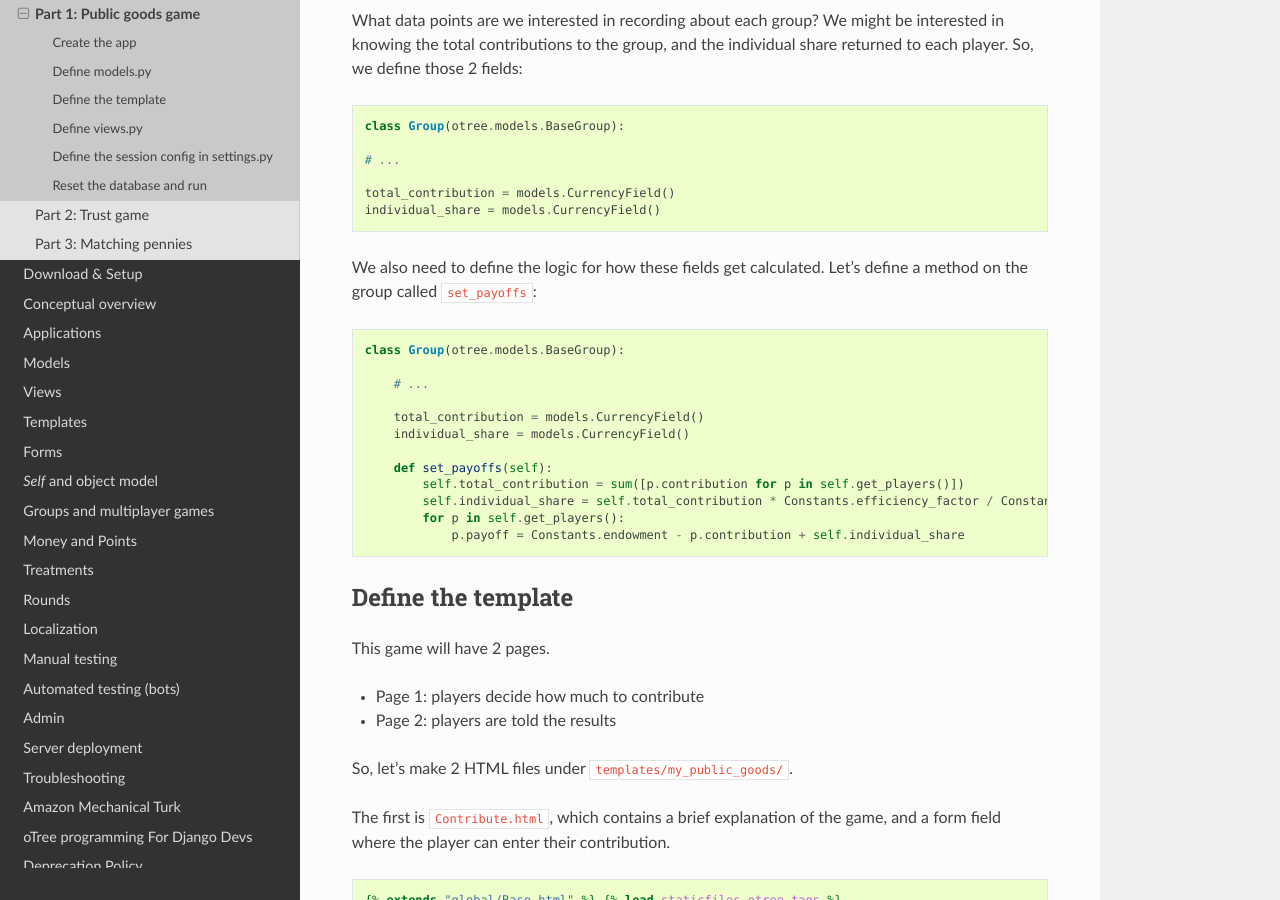
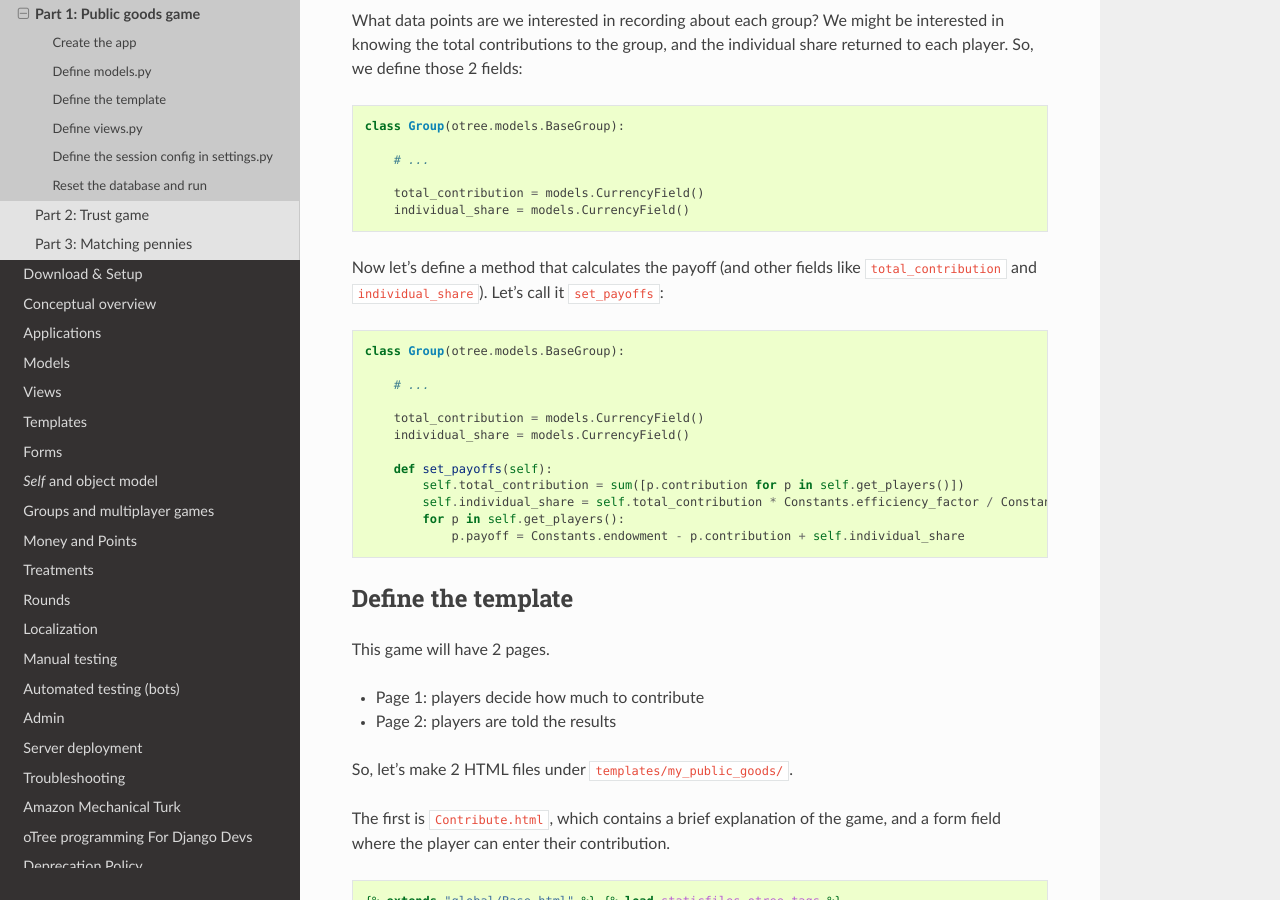
Before and after one commit to oTree-org/otree-docs, a Sphinx documentation site: the page built from source/tutorial/part1.rst, in a window 1280 px wide and 900 px high, scrolled down 1313 px. Built offline with Sphinx 7.4.7 and the Read the Docs theme 2.0.0, drawn with Linux system fonts in a browser that asks for light colours.

Commit message:
fix formatting

```diff
--- a/source/setup.rst
+++ b/source/setup.rst
@@ -71,7 +71,8 @@ Launcher install
 
 .. note::
 
-    ``otree.py`` cannot be executed inside a ``virtualenv``. You should execute it with a regular non-virtualenv
+    For ``virtualenv`` users: ``otree.py`` cannot be executed inside a ``virtualenv``.
+    You should execute it with a regular non-virtualenv
     python. When it is first executed, it will create a new virtualenv and install all its dependencies there.
 
 
--- a/source/tutorial/part1.rst
+++ b/source/tutorial/part1.rst
@@ -56,7 +56,7 @@ main thing is how much they contributed. So, we define a field
 
 .. code-block:: python
 
-        class Player(otree.models.BasePlayer):
+    class Player(otree.models.BasePlayer):
 
         # ...
 
@@ -70,15 +70,15 @@ fields:
 
 .. code-block:: python
 
-        class Group(otree.models.BaseGroup):
+    class Group(otree.models.BaseGroup):
 
         # ...
 
         total_contribution = models.CurrencyField()
         individual_share = models.CurrencyField()
 
-We also need to define the logic for how these fields get calculated.
-Let's define a method on the group called ``set_payoffs``:
+Now let's define a method that calculates the payoff (and other fields like ``total_contribution`` and ``individual_share``).
+Let's call it ``set_payoffs``:
 
 
 .. code-block:: python
@@ -126,8 +126,7 @@ contribution.
     </p>
 
 
-    {% formfield player.contribution with
-       label="How much will you contribute?" %}
+    {% formfield player.contribution with label="How much will you contribute?" %}
 
     {% next_button %}
 
```
